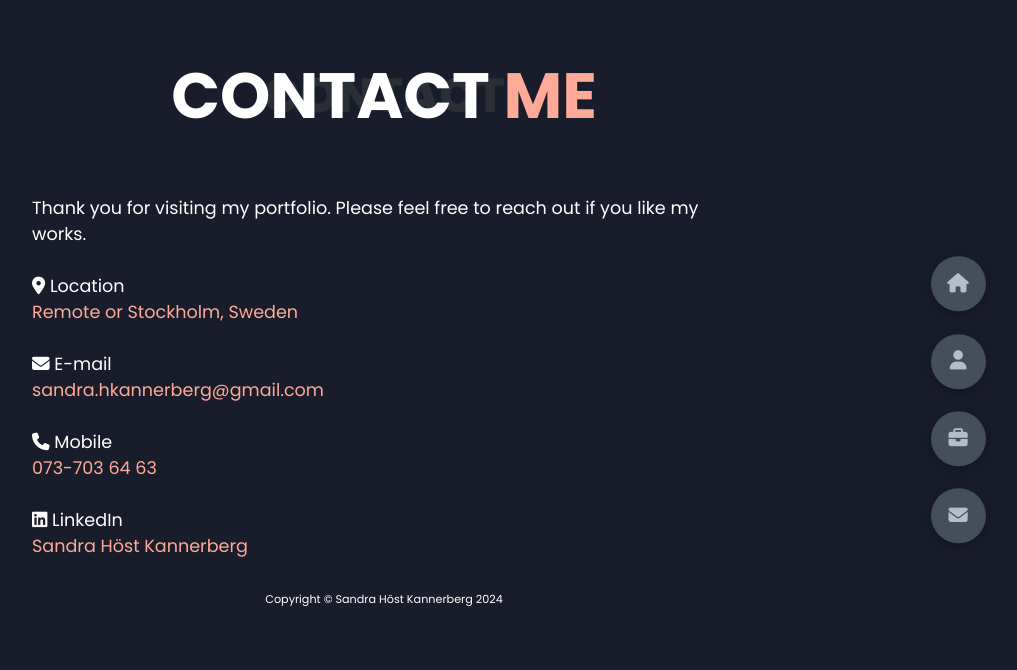
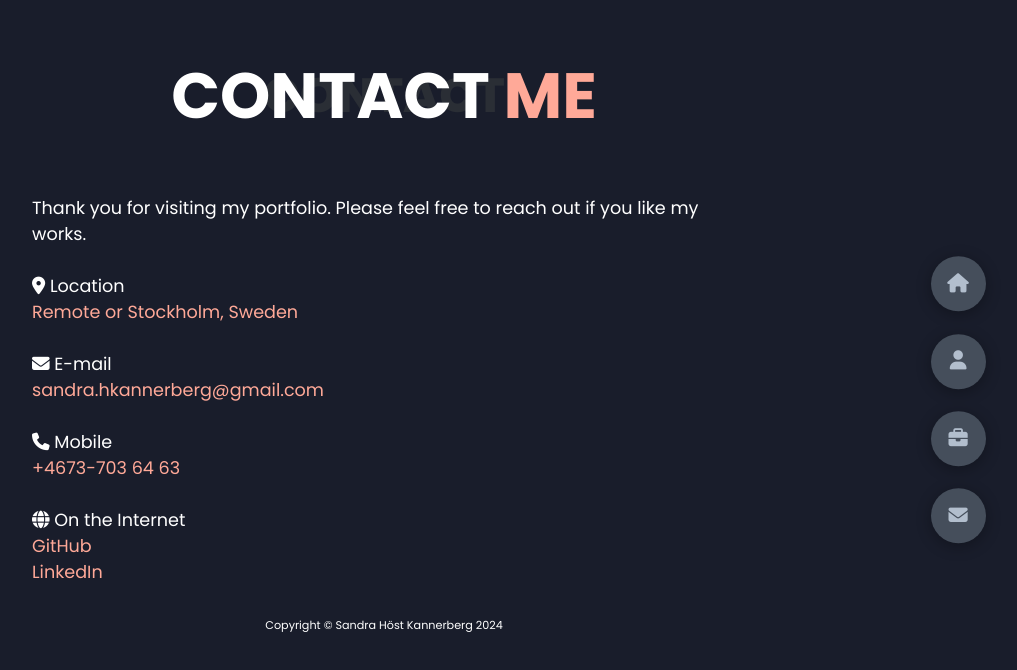
Before and after one commit to SandraHKannerberg/my_portfolio, a plain HTML site: page index.html in a window 1280 px wide. Both pictures are taken after a click on the element "let's connect!". Shown: the whole page, without its empty margins (256-1273 px from the left). Drawn offline with nearby package versions, Linux system fonts and the light colour scheme; files that its build step writes are made by us from their sources.

Commit message:
Update about content

```diff
--- a/index.html
+++ b/index.html
@@ -77,7 +77,7 @@
                         ⭐Log in pages<br>
                         ⭐RESTful API<br>
                         <br>
-                        I'm convinced that my skills and positive attitude are of great benefit in my professional role as a fullstack developer.
+                        I'm convinced that my skills, my passion and positive attitude are of great benefit in my professional role as a fullstack developer.
                         <br>
                         <br>
                         Best wishes<br>
@@ -88,6 +88,12 @@
                         <a href="https://github.com/SandraHKannerberg" target="_"blank><i class="fa-brands fa-github"></i></a>
                     </div>
                 </div>
+
+                <!-- <div class="about-stats">
+                    <h4 class="stat-title">My work experience</h4>
+
+                    </div>
+                </div> -->
 
             <div class="about-stats">
                 <h4 class="stat-title">My skills</h4>
@@ -206,7 +212,11 @@
                         <p>Movie app - React, JavaScript, Bootstrap</p>
                         <br>
                         <div class="button-menu">
-                            <!-- <button class="play-button icon" onclick="toggleSecondVideo()"><i class="fa-solid fa-play"></i></button> -->
+                            <div class="icon">
+                                <a href="https://moviedb-sandra.netlify.app/" target="_blank">
+                                    <i class="fa-solid fa-globe"></i>
+                                </a>
+                            </div>
                             <div class="icon">
                                 <a href="https://github.com/SandraHKannerberg/moviedb" target="_blank">
                                     <i class="fa-brands fa-github"></i>
@@ -259,23 +269,6 @@
                         </div>
                     </div>
                 </div>
-
-                <!-- <div class="portfolio-item"> -->
-                    <!--Image for the project-->
-                    <!-- <div class="image">
-                        <img src="assets/digitalwatch.png" alt="Frontpage of digital watch">
-                    </div> -->
-                    <!--Show the links to the project page when hover-->
-                    <!-- <div class="hover-item">
-                        <p>Digital watch - HTML, CSS and JavaScript</p>
-                        <br>
-                        <div class="icon">
-                            <a href="https://sandrahkannerberg.github.io/digital_watch/" target="_blank">
-                                <i class="fa-solid fa-globe"></i>
-                            </a>
-                        </div>
-                    </div>
-                </div> -->
 
                 <div class="portfolio-item">
                     <!--Image for the project-->
@@ -355,12 +348,13 @@
                             <br>
                             <div class="contact-item">
                                 <p><i class="fa-solid fa-phone"></i> Mobile</p>
-                                <p class="pink-text">073-703 64 63</p>
+                                <p class="pink-text">+4673-703 64 63</p>
                             </div>
                             <br>
                             <div class="contact-item">
-                                <p><i class="fa-brands fa-linkedin"></i> LinkedIn</p>
-                                <a href="https://www.linkedin.com/in/sandra-h%C3%B6st-kannerberg-086a9b7b/" target="_blank">Sandra Höst Kannerberg</a>
+                                <p><i class="fa-solid fa-globe"></i> On the Internet</p>
+                                <a href="https://github.com/SandraHKannerberg" target="_"blank>GitHub</a> </br>
+                                <a href="https://www.linkedin.com/in/sandra-h%C3%B6st-kannerberg-086a9b7b/" target="_blank">LinkedIn</a>
                             </div>
                         </div>
                     </div>
```
